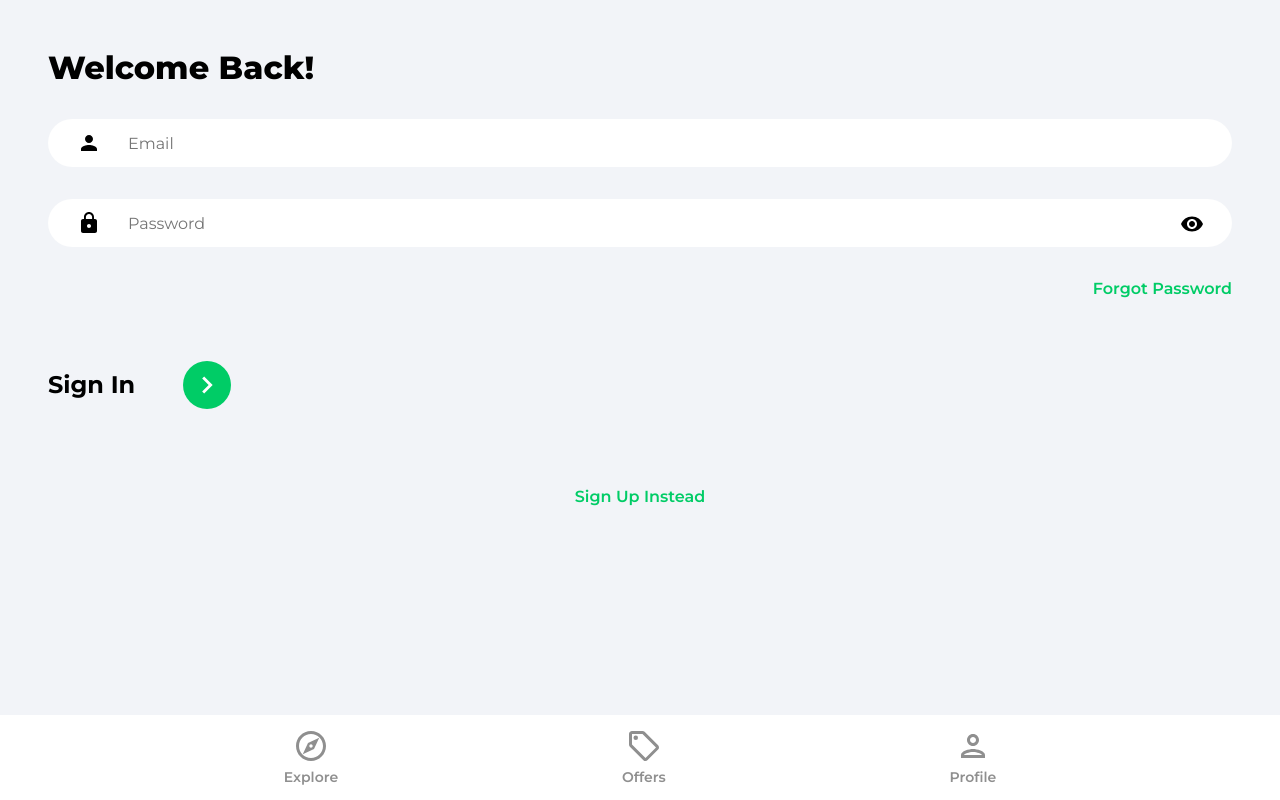
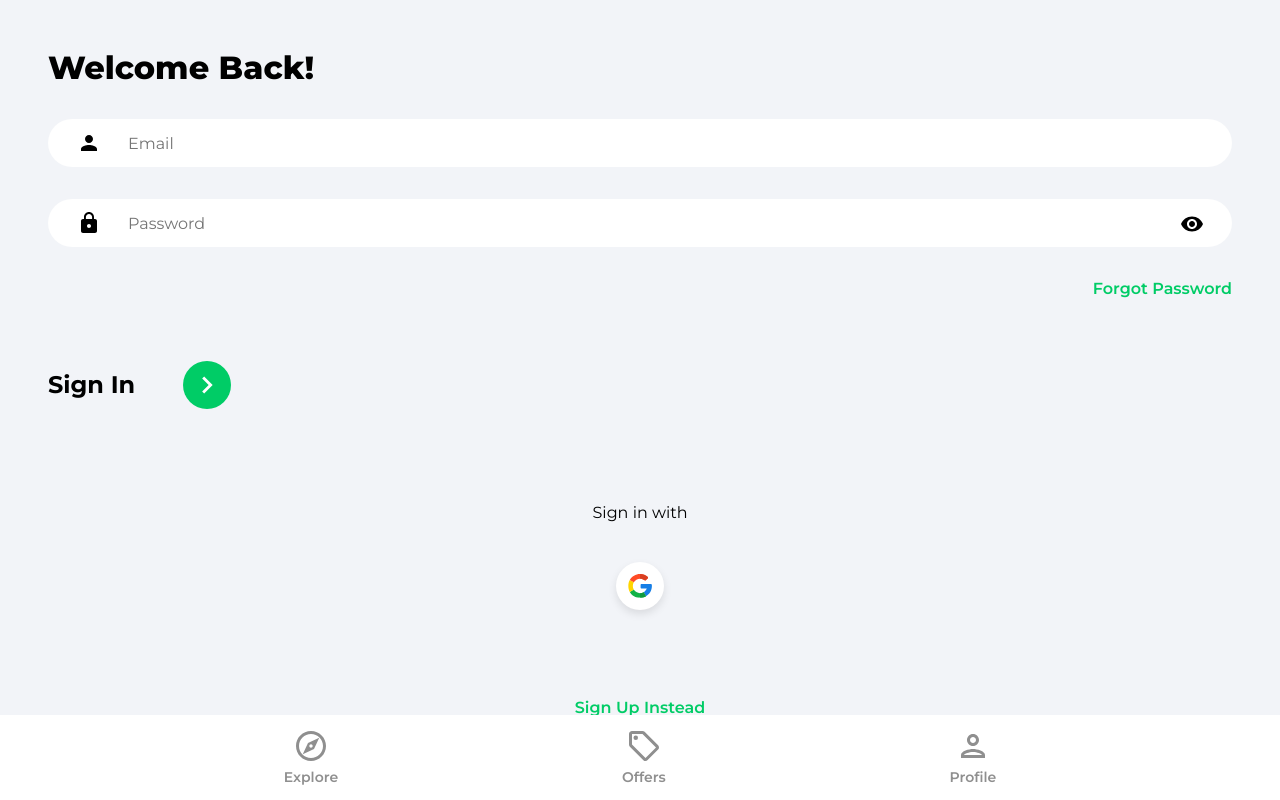
Before and after one commit to r-keenan/marketplace-listing, a React (Create React App) app: page /sign-in in a window 1280 px wide. Built offline with nearby package versions, Linux system fonts and the light colour scheme; no server answers.

Commit message:
Implemented signing up with Oauth.

```diff
--- /dev/null
+++ b/src/components/OAuth.jsx
@@ -0,0 +1,48 @@
+import React from "react";
+import { useLocation, useNavigate } from "react-router-dom";
+import { getAuth, signInWithPopup, GoogleAuthProvider } from "firebase/auth";
+import { doc, setDoc, getDoc, serverTimestamp } from "firebase/firestore";
+import { db } from "../firebase.config";
+import { toast } from "react-toastify/";
+import "react-toastify/dist/ReactToastify.css";
+import googleIcon from "../assets/svg/googleIcon.svg";
+
+function OAuth() {
+  const navigate = useNavigate();
+  const location = useLocation();
+
+  const onGoogleClick = async () => {
+    try {
+      const auth = getAuth();
+      const provider = new GoogleAuthProvider();
+      const result = await signInWithPopup(auth, provider);
+      const user = result.user;
+
+      // Check for user
+      const docRef = doc(db, "users", user.uid);
+      const docSnap = await getDoc(docRef);
+
+      // If user does not exist, create user
+      if (!docSnap.exists()) {
+        await setDoc(doc(db, "users", user.uid), {
+          name: user.displayName,
+          email: user.email,
+          timestamp: serverTimestamp(),
+        });
+      }
+      navigate("/");
+    } catch (error) {
+      toast.error("Could not authroize with Google");
+    }
+  };
+  return (
+    <div className="socialLogin">
+      <p>Sign {location.pathname === "/sign-up" ? "up" : "in"} with </p>
+      <button className="socialIconDiv" onClick={onGoogleClick}>
+        <img src={googleIcon} alt="Google-Icon" className="socialIconImg" />
+      </button>
+    </div>
+  );
+}
+
+export default OAuth;
--- a/src/pages/SignIn.jsx
+++ b/src/pages/SignIn.jsx
@@ -5,6 +5,7 @@
 import { getAuth, signInWithEmailAndPassword } from "firebase/auth";
 import { ReactComponent as ArrowRightIcon } from "../assets/svg/keyboardArrowRightIcon.svg";
 import visiblityIcon from "../assets/svg/visibilityIcon.svg";
+import OAuth from "../components/OAuth";
 
 function SignIn() {
   const [showPassword, setShowPassword] = useState(false);
@@ -87,7 +88,7 @@
                 </button>
               </div>
             </form>
-            {/*Google OAuth */}
+            <OAuth />
             <Link to="/sign-up" className="registerLink">
               Sign Up Instead
             </Link>
--- a/src/pages/SignUp.jsx
+++ b/src/pages/SignUp.jsx
@@ -11,6 +11,7 @@
 import { db } from "../firebase.config";
 import { ReactComponent as ArrowRightIcon } from "../assets/svg/keyboardArrowRightIcon.svg";
 import visiblityIcon from "../assets/svg/visibilityIcon.svg";
+import OAuth from "../components/OAuth";
 
 function SignUp() {
   const [showPassword, setShowPassword] = useState(false);
@@ -114,7 +115,7 @@
                 </button>
               </div>
             </form>
-            {/*Google OAuth */}
+            <OAuth />
             <Link to="/sign-in" className="registerLink">
               Sign In Instead
             </Link>
```
